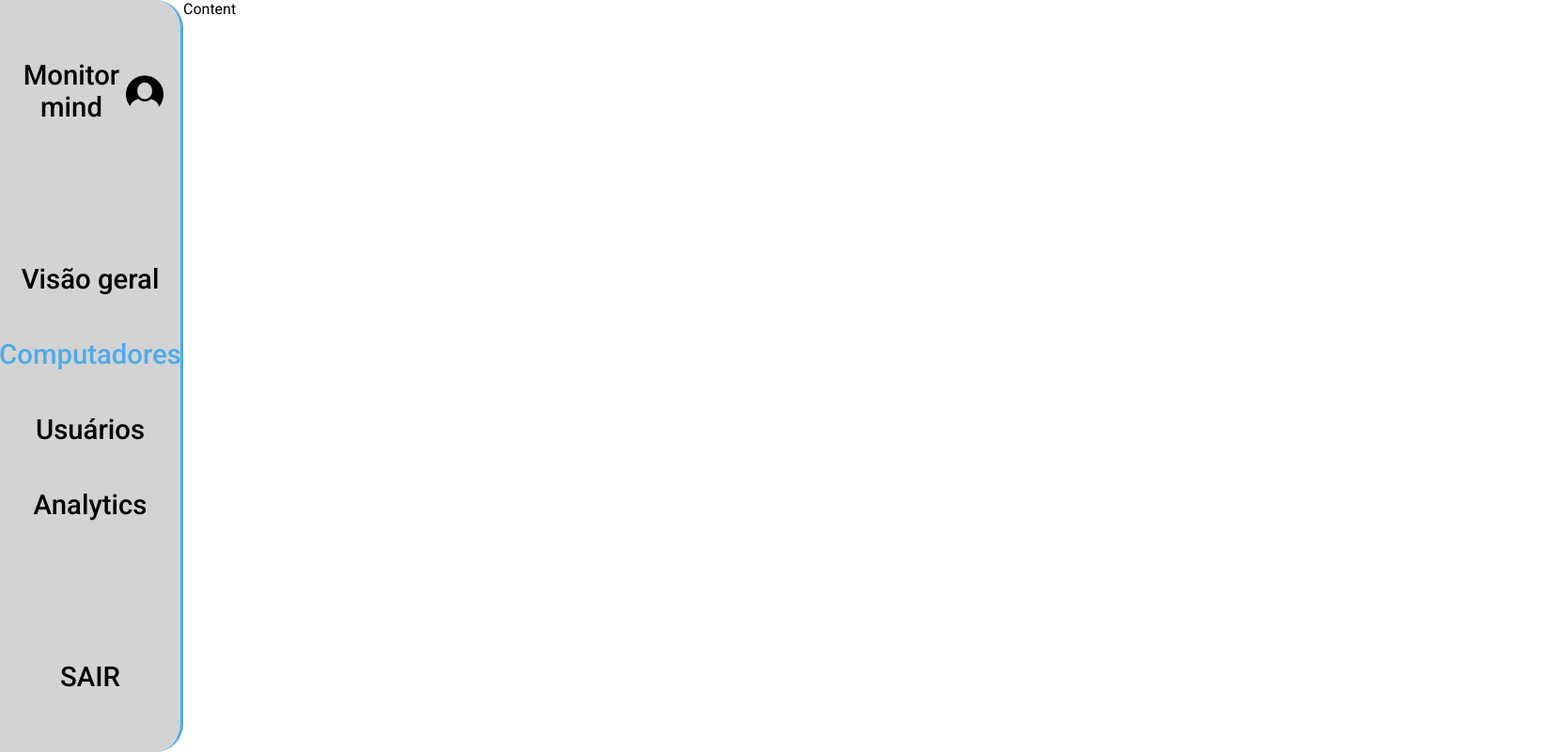
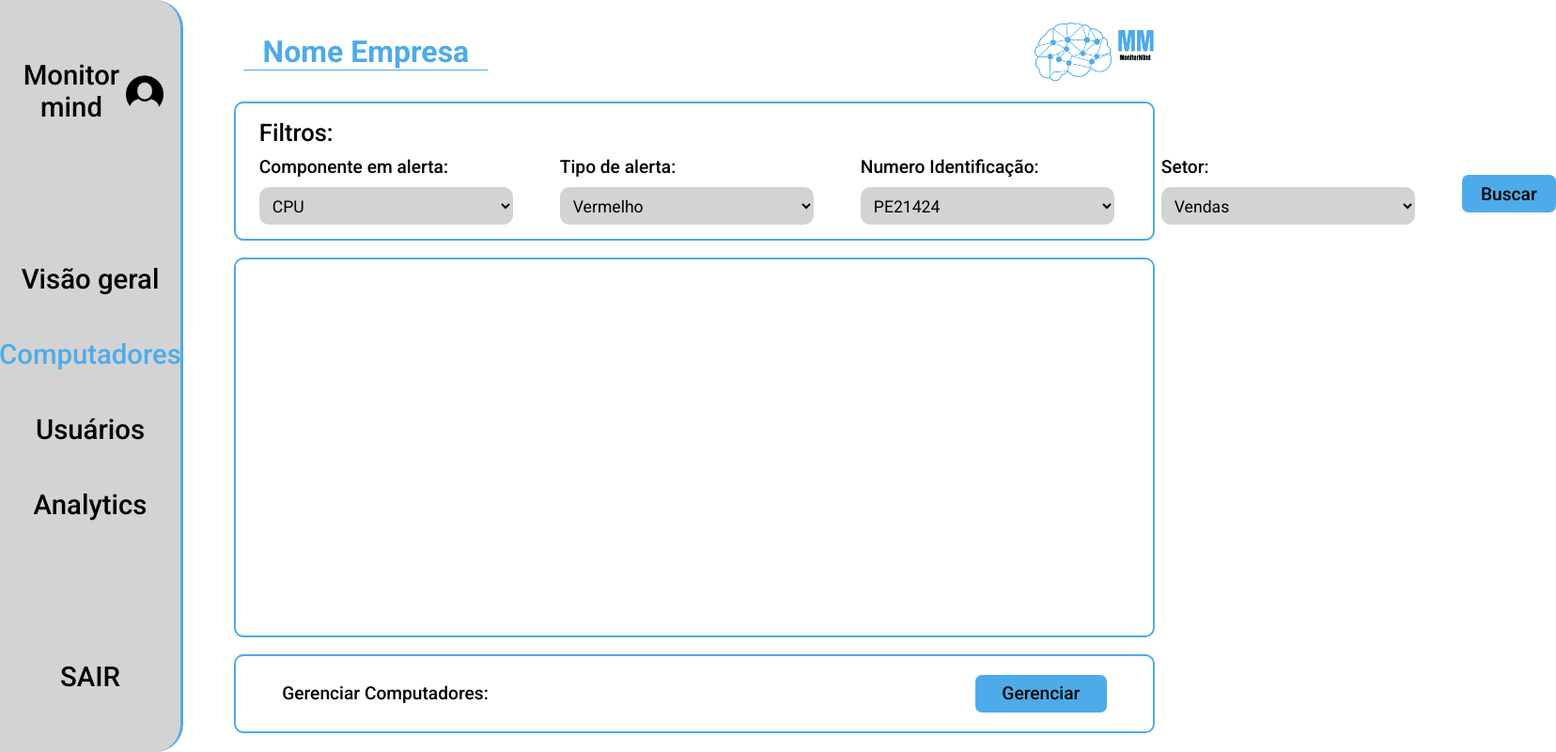
Before and after one commit to grupoPiQuatro/MonitorMind, a website: page site/public/dashboard/html/computadores.html in a window 1280 px wide. Shown: the whole page at 94% size, 1656 px wide, since content can reach past the window. Drawn offline with Linux system fonts and the light colour scheme.

Commit message:
tela computador 70%

```diff
--- /dev/null
+++ b/site/public/dashboard/css/computadores.css
@@ -0,0 +1,131 @@
+.right-side-window {
+    display: flex;
+    justify-content: center;
+}
+
+.right-side-window .container {
+    width: 90%;
+    height: 95vh;
+    display: flex;
+    flex-direction: column;
+    justify-content: space-between;
+}
+
+.titulo {
+    display: flex;
+    align-items: center;
+    justify-content: space-between;
+}
+
+.titulo h1 {
+    margin-left: 10px;
+    font-size: 2rem;
+    text-align: center  ;
+    width: 260px;
+    color: #4EABE9;
+    border-bottom: solid 1px #4EABE9;
+}
+
+.titulo img {
+    width: 130px;
+}
+
+.filtro {
+    height: 18vh;
+    border: solid 2px #4EABE9;
+    border-radius: 10px;
+    display: flex;
+    justify-content: center;
+    align-items: center;
+}
+
+.filtro .container {
+    display: flex;
+    flex-direction: column;
+    justify-content: unset;
+    height: 14vh;
+    width: 95%;
+    gap: 10px;
+}
+
+.tituloFiltro {
+    width: 100%;
+    font-size: 1.6rem;
+    font-weight: 500;
+}
+
+.filtroSelect {
+    display: flex;
+    gap: 50px;
+}
+
+.filtroSelect .campoFiltro {
+    display: flex;
+    flex-direction: column;
+    height: 7.5vh;
+    font-size: 1.2rem;
+    gap: 10px;
+}
+
+.campoFiltro p{
+    font-weight: 500;
+}
+
+.filtroSelect select{
+    height: 40px;
+    width: 270px;
+    background-color: #D3D3D3;
+    border: none;
+    border-radius: 10px;
+    padding: 10px;
+    font-size: 1.1rem;
+}
+
+.botaoFiltro {
+    display: flex;
+    align-items: flex-end;
+}
+
+.botaoFiltro button {
+    height: 40px;
+    width: 100px;
+    background-color: #4EABE9;
+    border: none;
+    border-radius: 7px;
+    font-size: 1.2rem;
+    font-weight: 500;
+}
+
+.pc {
+    height: 50vh;
+    border: solid 2px #4EABE9;
+    border-radius: 10px;
+}
+
+.gerenciar {
+    border: solid 2px #4EABE9;
+    border-radius: 10px;
+    height: 10vh;
+    display: flex;
+}
+
+.gerenciar .container {
+    height: 50%;
+    margin: auto;
+    display: flex;
+    flex-direction: unset;
+    justify-content: space-between;
+    align-items: center;
+    font-size: 1.2rem;
+    font-weight: 500;
+}
+
+.gerenciar button {
+    height: 40px;
+    width: 140px;
+    background-color: #4EABE9;
+    border: none;
+    border-radius: 7px;
+    font-size: 1.2rem;
+    font-weight: 500;
+}
--- a/site/public/dashboard/html/computadores.html
+++ b/site/public/dashboard/html/computadores.html
@@ -1,23 +1,28 @@
 <!DOCTYPE html>
 <html lang="en">
+
 <head>
     <meta charset="UTF-8">
     <meta http-equiv="X-UA-Compatible" content="IE=edge">
     <meta name="viewport" content="width=device-width, initial-scale=1.0">
     <title>Computadores</title>
     <link rel="stylesheet" href="../css/geral.css">
+    <link rel="stylesheet" href="../css/computadores.css">
 </head>
+
 <body>
     <section class="left-side-window" id="caixa1">
         <div class="container">
 
             <div class="user-info">
-                <span id="nome_empresa" class="text-geral">Monitor mind</span><img src="../assets/home/imagem-do-usuario-com-fundo-preto.png">
+                <span id="nome_empresa" class="text-geral">Monitor mind</span><img
+                    src="../assets/home/imagem-do-usuario-com-fundo-preto.png">
             </div>
 
             <div class="nav-itens">
                 <div><a href="home.html"><span class="text-geral" id="text-geral13">Visão geral</span></a></div>
-                <div><a href="computadores.html"><span style="color: #4eabe9" class="text-geral" id="text-geral14">Computadores</span></a></div>
+                <div><a href="computadores.html"><span style="color: #4eabe9" class="text-geral"
+                            id="text-geral14">Computadores</span></a></div>
                 <div><a href="usuarios.html"><span class="text-geral" id="text-geral15">Usuários</span></a></div>
                 <div><a href="analytcs.html"><span class="text-geral" id="text-geral16">Analytics</span></a></div>
             </div>
@@ -30,7 +35,83 @@
     </section>
 
     <section class="right-side-window">
-        Content
+        <div class="container">
+            <div class="titulo">
+                <h1>Nome Empresa</h1>
+
+                <img src="../assets/home/logoEscura.png" alt="">
+            </div>
+
+            <div class="filtro">
+
+                <div class="container">
+
+                    <div class="tituloFiltro">
+                        <p>Filtros:</p>
+                    </div>
+
+                    <div class="filtroSelect">
+                        <div class="campoFiltro">
+                            <p>Componente em alerta:</p>
+                            <select name="" id="">
+                                <option value="">CPU</option>
+                            </select>
+                        </div>
+                        <div class="campoFiltro">
+                            <p>Tipo de alerta:</p>
+                            <select name="" id="">
+                                <option value="">Vermelho</option>
+                            </select>
+                        </div>
+                        <div class="campoFiltro">
+                            <p>Numero Identificação:</p>
+                            <select name="" id="">
+                                <option value="">PE21424</option>
+                            </select>
+                        </div>
+                        <div class="campoFiltro">
+                            <p>Setor:</p>
+                            <select name="" id="">
+                                <option value="">Vendas</option>
+                            </select>
+                        </div>
+                        <div class="botaoFiltro">
+                            <button>Buscar</button>
+                        </div>
+                    </div>
+
+                </div>
+
+            </div>
+
+            <div class="pc">
+                <div class="pcIndi">
+
+
+                </div>
+
+            </div>
+
+            <div class="gerenciar">
+                <div class="container">
+                    <p>Gerenciar Computadores:</p>
+                    <button>Gerenciar</button>
+                </div>
+            </div>
+
+        </div>
     </section>
 </body>
+
 </html>
+
+<script>
+    // const divisao = document.getElementById("pcc");
+
+    // for (let i = 1; i <= 9; i++) {
+
+    //     let pcIndi = document.createElement("pcIndividual");
+
+    //     divisao.appendChild(pcIndi);
+    // }
+</script>
```
Also changed, not shown: 1 other file.
